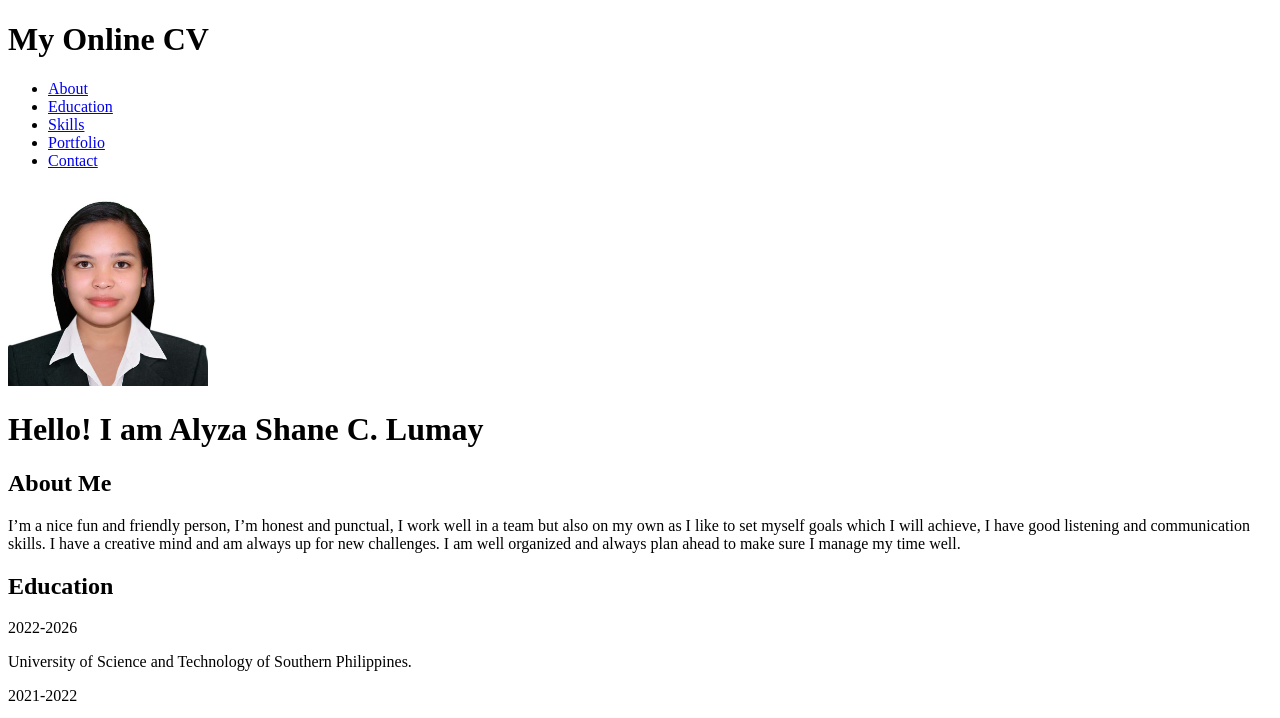
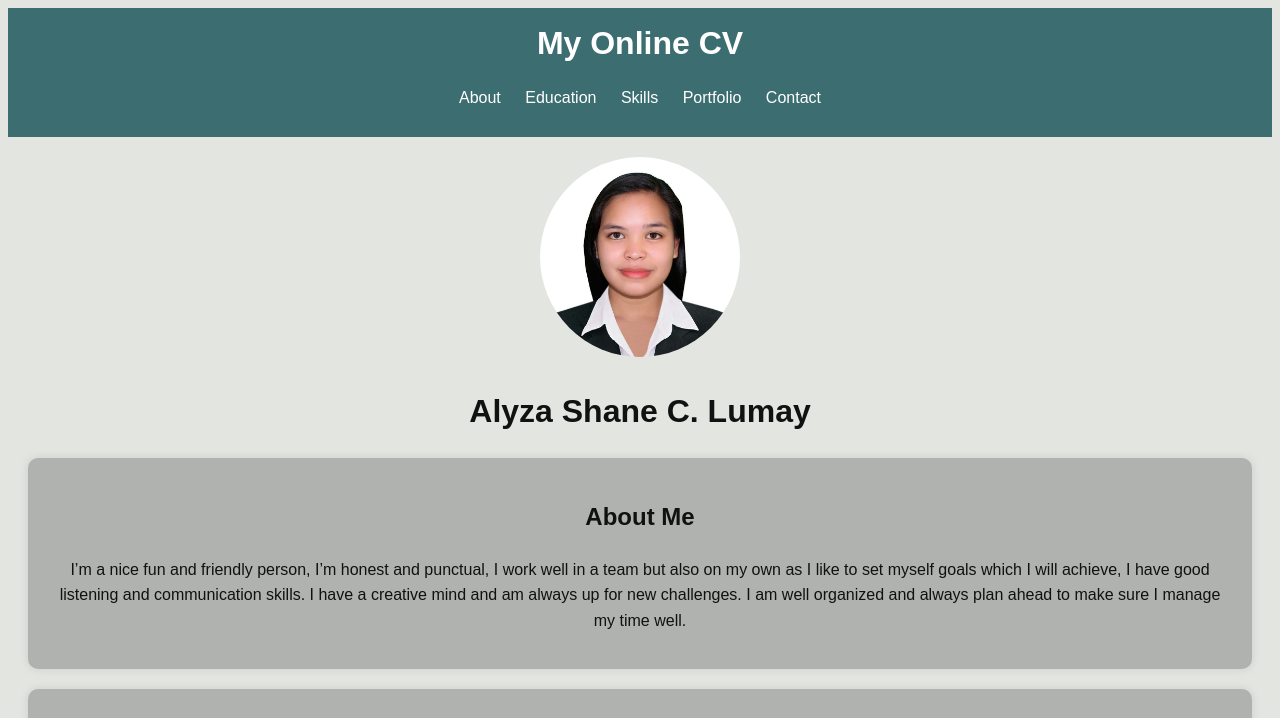
Before and after one commit to alay0822/CV_html5, a plain HTML site: page CSS/index.html in a window 1280 px wide. Shown: the top 718 px of the page. Drawn offline with Linux system fonts and the light colour scheme.

Commit message:
Add CSS styling for online CV

```diff
--- a/index.html
+++ b/CSS/index.html
@@ -2,6 +2,8 @@
 <html>
 <head>
   <title>My Online CV</title>
+
+  <link rel="stylesheet" type="text/css" href="styles.css">
 </head>
 <body>
   <header>
@@ -18,7 +20,7 @@
   <div class="image">
     <img src="src/myself.jpg" width="200" height="200"/>
 
-    <h1 id="main-heading">Hello! I am Alyza Shane C. Lumay</h1>
+    <h1 id="main-heading">Alyza Shane C. Lumay</h1>
 
     <section id="about">
       <h2>About Me</h2>
--- /dev/null
+++ b/CSS/styles.css
@@ -0,0 +1,60 @@
+body {
+    font-family: Arial, sans-serif;
+    line-height: 1.6;
+    background-color:#e3e5e0;
+    color: #121111;
+  }
+
+  header {
+    background: #3C6E71;
+    padding: 10px 0;
+    text-align: center;
+  }
+
+  header h1 {
+    margin: 0;
+    color: #fff;
+  }
+
+  header ul {
+    list-style: none;
+    padding: 0;
+
+  }
+
+  header ul li {
+    display: inline;
+    margin: 0 10px;
+
+  }
+
+  header ul li a {
+    color: #fff;
+    text-decoration: none;
+  }
+
+
+  .image {
+    text-align: center;
+    margin: 20px 0;
+  }
+
+  .image img {
+    border-radius: 50%;
+  }
+
+  section {
+    background: #afb2af;
+    margin: 20px;
+    padding: 20px;
+    border-radius: 10px;
+    box-shadow: 0 0 10px rgba(0, 0, 0, 0.1);
+  }
+
+  footer {
+    text-align: center;
+    padding: 10px 0;
+    background: #3C6E71;
+    color: #fff;
+    margin-top: 20px;
+  }
```
Also changed, not shown: CSS/src/myself.jpg (added).
